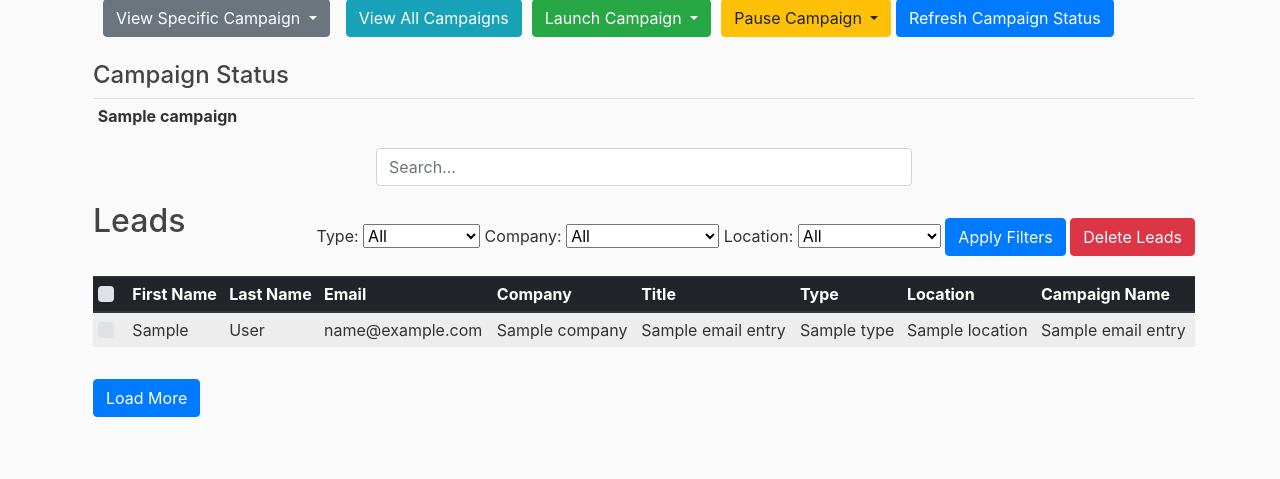
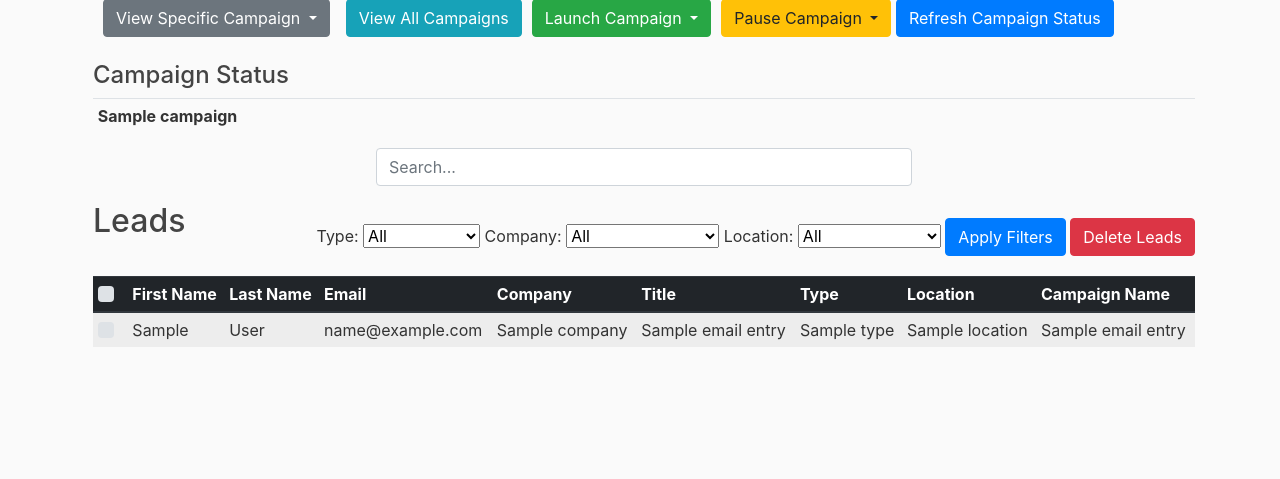
Before and after one commit to Orenil/Django-Contacts, a Django app: template contacts/templates/campaign.html in a window 1280 px wide. Shown: the part 81-560 px from the top of the page. Run offline with Django 3.2, Linux system fonts and the light colour scheme; the template is opened without the code that fills it: most values are stand-ins (such as "Sample title", 1, 10 or a date in 2020); some libraries are stand-ins or nearby versions.

Commit message:
updated changes

```diff
--- a/contacts/templates/campaign.html
+++ b/contacts/templates/campaign.html
@@ -159,9 +159,6 @@
                         </tbody>
                     </table>
                 </div>
-                <div id="paginationInfo" class="mt-3"></div>
-                <button class="btn btn-primary mt-3" id="loadMoreButton">Load More</button>
-                <button id="previousPageButton" style="display: none;">Previous Page</button>
             </div>
         </div>
     </form>
```
